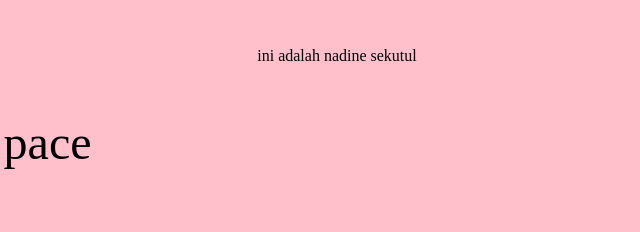
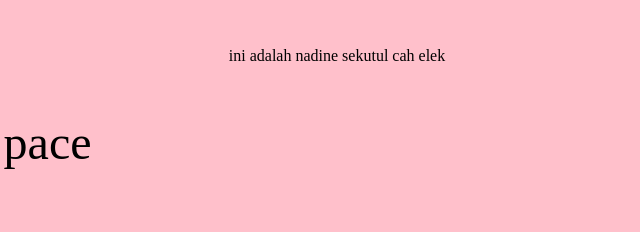
Before and after one commit to regitaazizah29-ai/tugas-web-2a, a plain HTML site: page tugas 1/tugas1.html in a window 1280 px wide. Shown: the part 192-424 px from the top of the page, 303-943 px from the left. Drawn offline with Linux system fonts and the light colour scheme.

```diff
--- a/tugas 1/tugas1.html
+++ b/tugas 1/tugas1.html
@@ -16,7 +16,7 @@
 
         <p>ini adalah html pertama saya</p>
         <p>nadine sekutul</p>
-        <p align="center">ini adalah nadine sekutul</p>
+        <p align="center">ini adalah nadine sekutul cah elek</p>
         <p align="right">ini adalah nadine sekutul suka sound horeg</p>
 
         <font size="20">titania nganjuk pace</font>
```
